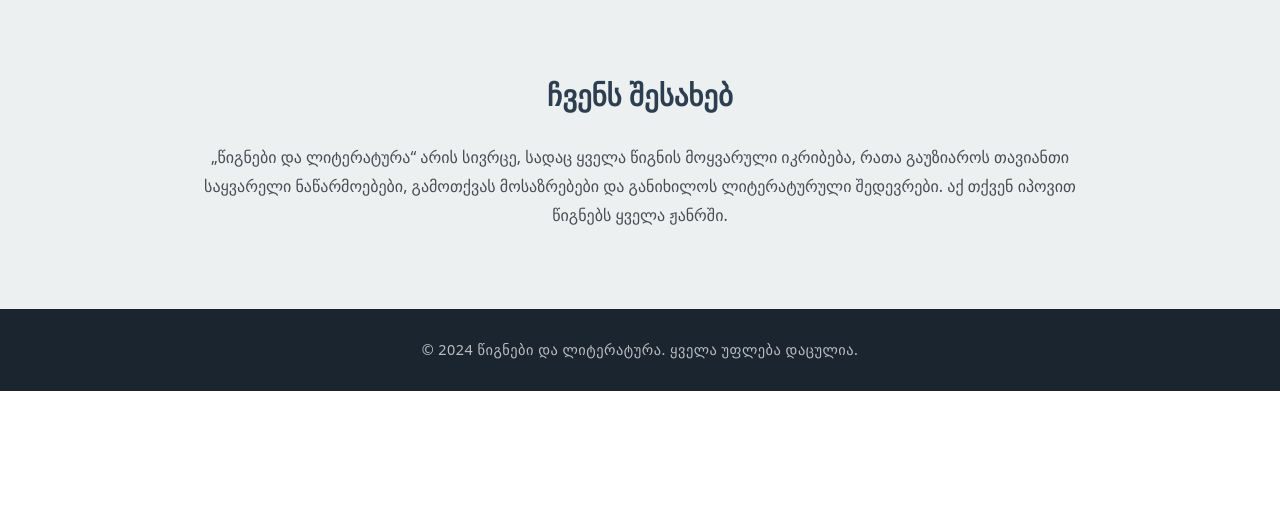
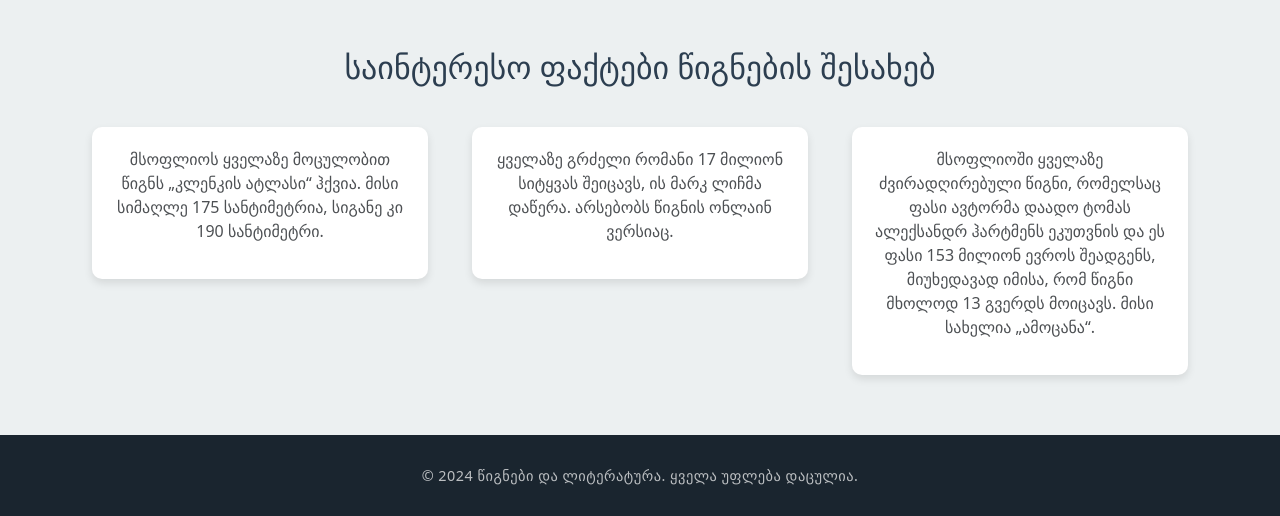
Before and after one commit to liziilazishvili/literature, a plain HTML site: page main_page.html in a window 1280 px wide. Shown: the part 808-1324 px from the top of the page. Before the commit the page ends 1199 px from the top, so only its background shows below. Drawn offline with nearby package versions, Linux system fonts and the light colour scheme.

Commit message:
about_us.html

```diff
--- a/main_page.html
+++ b/main_page.html
@@ -100,6 +100,38 @@
         footer p {
             font-size: 0.9rem; /* Smaller font size for footer */
         }
+
+        /* Interesting Facts Section */
+        .facts {
+            background-color: #ecf0f1;
+            padding: 50px 0;
+            text-align: center;
+        }
+
+        .facts h3 {
+            font-size: 2rem;
+            margin-bottom: 30px;
+            color: #2c3e50;
+        }
+
+        .fact-item {
+            background-color: #fff;
+            padding: 20px;
+            margin: 10px;
+            border-radius: 10px;
+            box-shadow: 0 4px 8px rgba(0, 0, 0, 0.1);
+            transition: all 0.3s ease;
+        }
+
+        .fact-item:hover {
+            transform: translateY(-5px);
+            box-shadow: 0 8px 15px rgba(0, 0, 0, 0.2);
+        }
+
+        .fact-item p {
+            font-size: 1rem;
+            opacity: 0.8;
+        }
     </style>
 </head>
 <body>
@@ -144,7 +176,7 @@
                         </div>
                     </div>
                     <div class="carousel-item">
-                        <img src="https://encrypted-tbn0.gstatic.com/images?q=tbn:ANd9GcTUlsbg7g09V-t9rhZXmVPAjXoiO6LTdHnikg&s" alt="საუკეთესო პოეტური კრებული">
+                        <img src="https://encrypted-tbn0.gstatic.com/images?q=tbn:ANd9GcRMfqZmmO2v5dMEePXXGwJGSnXdoh8WCCzLsM7xzkOiii28gSjeXTPLPvpUIOhRpP_irGM&usqp=CAU" alt="საუკეთესო პოეტური კრებული">
                         <div class="carousel-caption d-none d-md-block">
                             <h5>საუკეთესო ლიტერატურული კრებული</h5>
                             <p>წლის ლიტერატურული კრებული ცნობილია“.</p>
@@ -164,10 +196,27 @@
         </div>
     </section>
 
-    <section class="about">
+    <!-- Interesting Facts Section -->
+    <section class="facts">
         <div class="container">
-            <h2>ჩვენს შესახებ</h2>
-            <p>„წიგნები და ლიტერატურა“ არის სივრცე, სადაც ყველა წიგნის მოყვარული იკრიბება, რათა გაუზიაროს თავიანთი საყვარელი ნაწარმოებები, გამოთქვას მოსაზრებები და განიხილოს ლიტერატურული შედევრები. აქ თქვენ იპოვით წიგნებს ყველა ჟანრში.</p>
+            <h3>საინტერესო ფაქტები წიგნების შესახებ</h3>
+            <div class="row">
+                <div class="col-md-4">
+                    <div class="fact-item">
+                        <p> მსოფლიოს ყველაზე მოცულობით წიგნს „კლენკის ატლასი“ ჰქვია. მისი სიმაღლე 175 სანტიმეტრია, სიგანე კი 190 სანტიმეტრი.</p>
+                    </div>
+                </div>
+                <div class="col-md-4">
+                    <div class="fact-item">
+                        <p>ყველაზე გრძელი რომანი 17 მილიონ სიტყვას შეიცავს, ის მარკ ლიჩმა დაწერა. არსებობს წიგნის ონლაინ ვერსიაც.</p>
+                    </div>
+                </div>
+                <div class="col-md-4">
+                    <div class="fact-item">
+                        <p>მსოფლიოში ყველაზე ძვირადღირებული წიგნი, რომელსაც ფასი ავტორმა დაადო ტომას ალექსანდრ ჰარტმენს ეკუთვნის და ეს ფასი 153 მილიონ ევროს შეადგენს, მიუხედავად იმისა, რომ წიგნი მხოლოდ 13 გვერდს მოიცავს. მისი სახელია „ამოცანა“.</p>
+                    </div>
+                </div>
+            </div>
         </div>
     </section>
 
--- a/styles.css
+++ b/styles.css
@@ -1,11 +1,11 @@
-/* General Reset */
+
 * {
     margin: 0;
     padding: 0;
     box-sizing: border-box;
 }
 
-/* Body and Fonts */
+
 body {
     font-family: 'Noto Sans Georgian', Arial, sans-serif;
     line-height: 1.6;
@@ -14,14 +14,14 @@ body {
     font-size: 16px;
 }
 
-/* Container for Centering Content */
+
 .container {
     width: 90%;
     max-width: 1200px;
     margin: 0 auto;
 }
 
-/* Header Styles */
+
 header {
     background-color: #1a252f;
     color: #f4f4f4;
@@ -228,11 +228,11 @@ footer .container {
 
 footer p {
     margin: 0;
-    font-size: 14px; /* Adjust text size if needed */
+    font-size: 14px;
 }
 
 .clickable-image {
-    width: 100px; /* Keep image small */
+    width: 100px;
     height: auto;
     margin-left: 80px;
 }
```
Also changed, not shown: about_us.html (+5 -6 lines).
